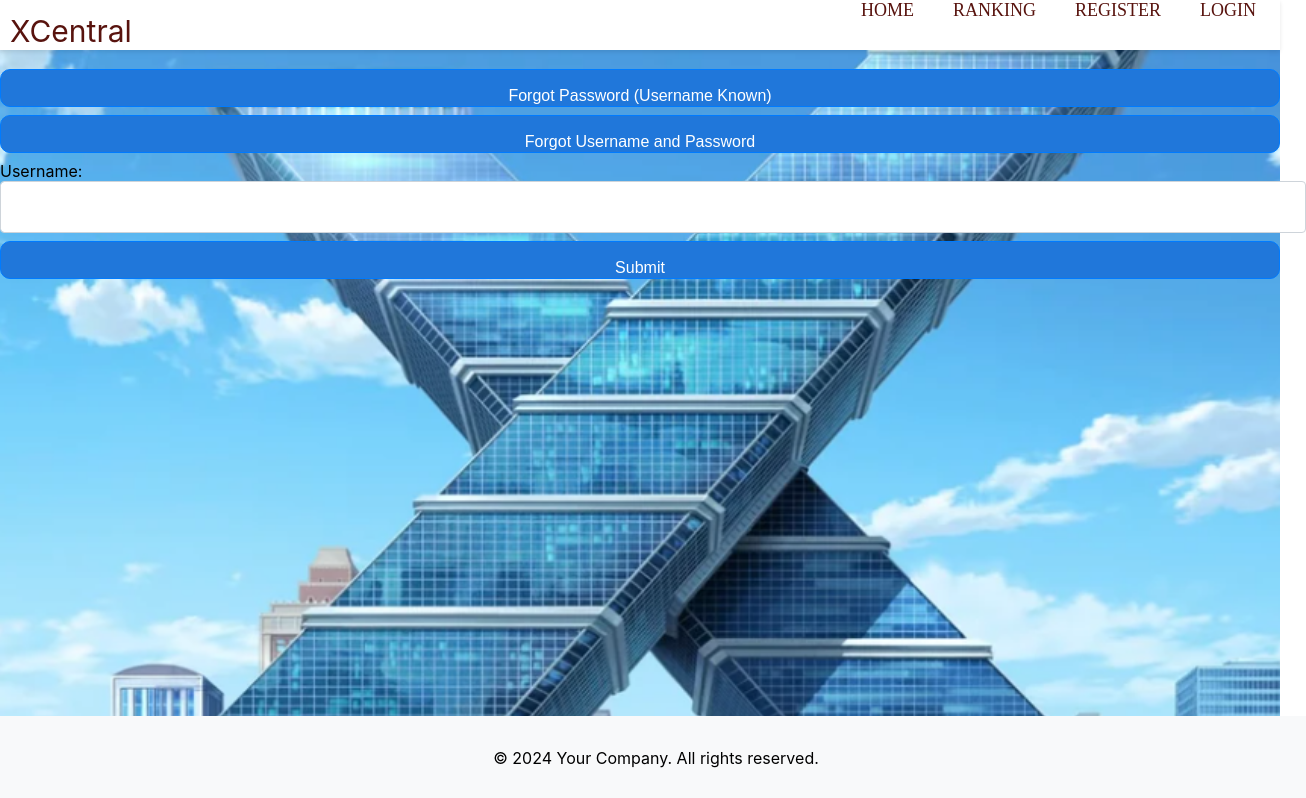
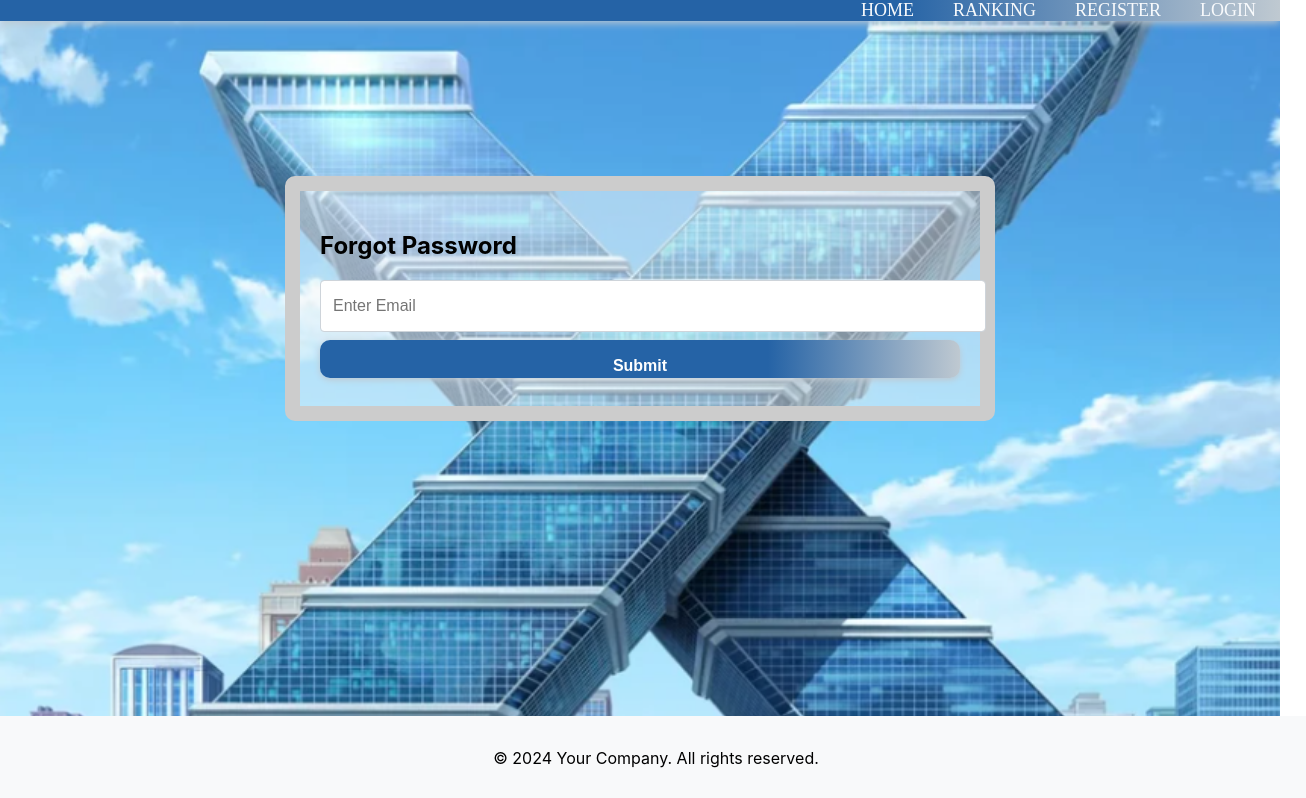
Before and after one commit to RoyZone96/xcentralfront, a React (Create React App) app: page /forgotAccount in a window 1280 px wide. Shown: the top 798 px of the page, 1306 px wide, since content can reach past the window. Built offline with nearby package versions, Linux system fonts and the light colour scheme.

Commit message:
Fixed up the color scheme and made changes to connection for the otp

```diff
--- a/src/App.css
+++ b/src/App.css
@@ -1,21 +1,15 @@
-/* This will apply to all scrollable elements */
+/* Scrollbar */
 ::-webkit-scrollbar {
   width: 10px;
 }
-
-/* Track */
 ::-webkit-scrollbar-track {
-  background: rgba(0, 0, 0, 0.1); /* This is your faded background color */
+  background: #e0e6eb; /* metallic silver */
 }
-
-/* Handle */
 ::-webkit-scrollbar-thumb {
-  background: rgba(0, 0, 0, 0.5);
+  background: linear-gradient(135deg, #2563a6 60%, #bfc9d1 100%);
 }
-
-/* Handle on hover */
 ::-webkit-scrollbar-thumb:hover {
-  background: rgba(0, 0, 0, 0.7);
+  background: linear-gradient(135deg, #1e3a5c 60%, #e0e6eb 100%);
 }
 
 .general-app {
@@ -30,22 +24,20 @@
   background-size: cover;
 }
 
-
+.content-body {
+  padding-top: 100px;    /* space for TopNav */
+  padding-bottom: 70px; /* space for footer, adjust as needed */
+  min-height: calc(100vh - 150px); /* ensures content fills the screen */
+}
 
 .intro {
   font-family: "SquareCaps";
-  color: rgb(88, 19, 14);
+  color: #2563a6; /* Deep blue */
   font-size: 55px;
+  text-shadow: 1px 1px 8px #bfc9d1;
 }
 
-.navigation {
-  width: 100%;
-  background-color: rgb(32, 119, 218);
-  z-index: 1;
-  top: 0;
-  left: 0;
-  display: block;
-}
+
 
 .container {
   width: 100%;
@@ -66,65 +58,76 @@
 
 
 
+/* Dropdown Menu */
+.dropdown-menu {
+  background: linear-gradient(120deg, #2563a6 80%, #bfc9d1 100%);
+  box-shadow: 0 8px 16px #bfc9d1;
+}
+
+/* Menu (legacy, if used elsewhere) */
 .menu {
   list-style-type: none;
   margin: 0;
   padding: 0;
   overflow: hidden;
-  background-color: grey;
+  background-color: #bfc9d1;
 }
-
 .menu-item {
   float: left;
   text-align: center;
   padding: 16px;
   text-decoration: none;
   font-family: "Blkchcry";
-  color: rgb(88, 19, 14);
+  color: #2563a6;
+}
+.menu-item:hover {
+  color: #2563a6;
+  background: #e0e6eb;
 }
 
-.menu-item:hover {
-  color: wheat;
+/* Combo Form */
+.combo-form {
+  width: 50%;
+  padding: 20px;
+  margin: 20px auto;
+  text-align: center;
+  border-radius: 10px;
+  background: linear-gradient(120deg, #2563a6 80%, #bfc9d1 100%);
+  color: #f8fafc;
+  box-shadow: 0 2px 8px #bfc9d1;
 }
 
-.combo-form{
-  width: 50%;
-  padding: 20px;
-  margin: 20px;
-  margin-left: auto;
-  margin-right: auto;
-  text-align: center;
-  border-radius: 10px;
-  background-color: rgb(32, 119, 218);
-  color: white;
-}
-
+/* Select Inputs */
 select {
-
   padding: 16px 20px;
   margin: 8px 0;
   display: inline-block;
-  border: 1px solid #ccc;
+  border: 1px solid #bfc9d1;
   border-radius: 4px;
   box-sizing: border-box;
+  background: #f8fafc;
+  color: #2563a6;
 }
 
+/* Buttons */
 button {
-  background-color: rgb(32, 119, 218);
-  color: white;
+  background: linear-gradient(90deg, #2563a6 70%, #bfc9d1 100%);
+  color: #fff;
   padding: 14px 20px;
   margin: 8px 0;
   cursor: pointer;
   border-radius: 10px;
+  border: none;
+  font-weight: bold;
+  box-shadow: 0 2px 6px #bfc9d1;
+  transition: background 0.2s, color 0.2s;
+}
+button:hover {
+  background: linear-gradient(90deg, #1e3a5c 70%, #e0e6eb 100%);
+  color: #2563a6;
 }
 
-/*
-.landing-image{
-  height: 300px;
-  width:300px;
-  float: left;
-  margin-left: 10px;
-} */
+
 
 .forward {
   overflow: auto;
--- a/src/App.js
+++ b/src/App.js
@@ -2,7 +2,7 @@ import React from "react";
 import { BrowserRouter, Routes, Route } from "react-router-dom";
 import Landing from "./routes/Landing/Landing";
 import Registration from "./routes/Registration/Registration";
-import CreateCombo from "./routes/CreateCombo";
+import CreateCombo from "./components/CreateCombo";
 import RankingPage from "./routes/RankingPage/RankingPage";
 import Login from "./routes/Login/Login";
 import MyPage from "./routes/MyPage/MyPage";
@@ -11,6 +11,9 @@ import Footer from "./components/Footer/Footer";
 import UpdatePassword from "./routes/UpdatePassword/UpdatePassword";
 import UpdateEmail from "./routes/UpdateEmail/UpdateEmail";
 import ForgotAccount from "./routes/ForgotAccount/ForgotAccount";
+import OtpEntry from "./routes/OtpEntry/OtpEntry";
+import NewPassword from "./routes/NewPassword/NewPassword";
+
 import "./App.css";
 
 function App() {
@@ -19,6 +22,7 @@ function App() {
       <div className="general-app">
         <BrowserRouter>
           <TopNav />
+          <div className="content-body">
           <Routes>
             <Route exact path="/" Component={Landing} />
             <Route exact path="/login" Component={Login} />
@@ -29,7 +33,11 @@ function App() {
             <Route exact path="/updatePassword" Component={UpdatePassword} />
             <Route exact path="/updateEmail" Component={UpdateEmail} />
             <Route exact path="/forgotAccount" Component={ForgotAccount} />
+            <Route exact path="/otpEntry" Component={OtpEntry} />
+            <Route exact path="/newPassword" Component={NewPassword} />
+
           </Routes>
+          </div>
           <Footer />
         </BrowserRouter>
       </div>
--- a/src/routes/CreateCombo.js
+++ b/src/components/CreateCombo.js
@@ -1,9 +1,9 @@
 import React, { useState, useEffect } from "react";
 import axios from "axios";
 import {jwtDecode} from "jwt-decode";
-import BitSelect from "../components/BitSelect";
-import BladeSelect from "../components/BladeSelect";
-import RatchetSelect from "../components/RatchetSelect";
+import BitSelect from "./BitSelect";
+import BladeSelect from "./BladeSelect";
+import RatchetSelect from "./RatchetSelect";
 
 export default function CreateCombo() {
     const [bit, setBit] = useState("");
--- a/src/components/TopNav/TopNav.css
+++ b/src/components/TopNav/TopNav.css
@@ -1,19 +1,18 @@
+.navigation,
 .navbar {
-  background-color: rgb(255, 255, 255);
-  color: rgb(88, 19, 14);
-  height: 50px;
   width: 100%;
-  position: fixed;
+  background: linear-gradient(90deg, #2563a6 70%, #bfc9d1 100%);
+  color: #f8fafc;
+  z-index: 1;
   top: 0;
-  z-index: 1000;
-  box-shadow: 0 2px 4px rgba(0, 0, 0, 0.1);
+  left: 0;
+  display: block;
+  box-shadow: 0 2px 8px #bfc9d1;
 }
 
 .logo {
   float: left;
   font-size: 30px;
-  margin-left: 10px;
-  margin-top: 13px;
 }
 
 .clearfix::after {
@@ -27,18 +26,25 @@
 }
 
 .nav-option {
-  width: auto;
-  margin-top: 15px;
   font-size: 18px;
   margin: 15px;
   text-decoration: none;
   font-family: "Blkchcry";
+  color: #f8fafc;
   text-align: right;
-  color: rgb(88, 19, 14);
+  transition: color 0.2s;
 }
 
 .nav-option:hover {
-  color: wheat;
+  color: #bfc9d1;
+}
+
+.logo-img{
+
+ width: 110px;      /* Increase width */
+  height: 150px;     /* Increase height */
+  vertical-align: middle;
+  object-fit: contain;
 }
 
 
--- a/src/components/TopNav/TopNav.js
+++ b/src/components/TopNav/TopNav.js
@@ -3,6 +3,7 @@ import { NavLink } from 'react-router-dom';
 import { Navbar, Nav } from 'react-bootstrap';
 import LogoutButton from '../Logout';
 import './TopNav.css';
+import logo from '../../images/logo.png';
 
 const TopNav = () => {
   const [menuOpen, setMenuOpen] = useState(false);
@@ -19,7 +20,7 @@ const TopNav = () => {
 
   return (
     <Navbar className="clearfix">
-      <div className="logo">XCentral</div>
+      <div className="logo"></div>
       <div className="hamburger" onClick={toggleMenu}>
         &#9776;
       </div>
--- a/src/routes/ForgotAccount/ForgotAccount.js
+++ b/src/routes/ForgotAccount/ForgotAccount.js
@@ -1,70 +1,40 @@
 import React, { useState } from "react";
+import axios from "axios";
+import "./ForgotAccount.css";
 
 const ForgotAccount = () => {
-  const [activeTab, setActiveTab] = useState("username");
-  const [username, setUsername] = useState("");
   const [email, setEmail] = useState("");
   const [message, setMessage] = useState("");
 
-  const handleUsernameSubmit = (e) => {
+  const handleEmailSubmit = async (e) => {
     e.preventDefault();
-    // Add logic to handle forgot username/password
-    setMessage(
-      "If an account with that email exists, you will receive an email with further instructions."
-    );
-  };
-
-  const handleEmailSubmit = (e) => {
-    e.preventDefault();
-    // Add logic to handle forgot username/password
-    setMessage(
-      "If an account with that email exists, you will receive an email with further instructions."
-    );
+    try {
+      const response = await axios.post(`http://localhost:8080/forgotPassword/verifyEmail/${ email }`);
+      setMessage(response.data);
+    } catch (error) {
+      setMessage("Error resetting password");
+    }
   };
 
   return (
     <div className="forgot-account">
-    <h2>Forgot Username or Password</h2>
-    <div className="tabs">
-      <button onClick={() => setActiveTab('username')} className={activeTab === 'username' ? 'active' : ''}>
-        Forgot Password (Username Known)
-      </button>
-      <button onClick={() => setActiveTab('email')} className={activeTab === 'email' ? 'active' : ''}>
-        Forgot Username and Password
-      </button>
-    </div>
-    {activeTab === 'username' && (
-      <form onSubmit={handleUsernameSubmit}>
+
+      <form className="form-container" onSubmit={handleEmailSubmit}>
+        <h2>Forgot Password</h2>
         <div>
-          <label htmlFor="username">Username:</label>
           <input
-            type="text"
-            id="username"
-            value={username}
-            onChange={(e) => setUsername(e.target.value)}
+            type="email"
+            id="email"
+            value={email}
+            onChange={(e) => setEmail(e.target.value)}
+            placeholder="Enter Email"
             required
           />
         </div>
         <button type="submit">Submit</button>
       </form>
-    )}
-    {activeTab === 'email' && (
-      <form onSubmit={handleEmailSubmit}>
-        <div>
-          <label htmlFor="email">Email:</label>
-          <input
-            type="email"
-            id="email"
-            value={email}
-            onChange={(e) => setEmail(e.target.value)}
-            required
-          />
-        </div>
-        <button type="submit">Submit</button>
-      </form>
-    )}
-    {message && <p>{message}</p>}
-  </div>
+      {message && <p>{message}</p>}
+    </div>
   );
 };
 
--- a/src/routes/Login/Login.css
+++ b/src/routes/Login/Login.css
@@ -9,6 +9,12 @@
   margin-top: 55px;
   border-radius: 10px;
   background-color: rgba(249, 249, 249, 0.5); /* 50% opacity */
+}
+
+.links{
+  margin-left: auto;
+  margin-right: auto;
+  text-align: center;
 }
 
 /* Styles for tablets (768px to 1024px) */
--- a/src/routes/Login/Login.js
+++ b/src/routes/Login/Login.js
@@ -1,37 +1,40 @@
-import { useState } from 'react';
+import { useState } from "react";
 import "./Login.css";
-import axios from 'axios';
-import { useNavigate } from 'react-router';
-import { Link } from 'react-router-dom';
+import axios from "axios";
+import { useNavigate } from "react-router";
+import { Link } from "react-router-dom";
 
 export default function Login() {
-    const [username, setUsername] = useState('');
-    const [password, setPassword] = useState('');
+  const [username, setUsername] = useState("");
+  const [password, setPassword] = useState("");
   const navigate = useNavigate();
 
   const onInputChange = (e, setter) => {
     setter(e.target.value);
-    }
+  };
 
   const onLogin = async (e) => {
     e.preventDefault();
     try {
       const user = { username, password };
-            const response = await axios.post("http://localhost:8080/users/authenticate", user);
+      const response = await axios.post(
+        "http://localhost:8080/users/authenticate",
+        user
+      );
       const token = response.data;
-            localStorage.setItem('token', token);
+      localStorage.setItem("token", token);
       console.log(token);
-            alert('Login successful');
-            navigate('/myPage');
+      alert("Login successful");
+      navigate("/myPage");
       window.location.reload();
     } catch (error) {
-            console.error('Error during login:', error);
-            alert('Login failed, username or password is incorrect');
+      console.error("Error during login:", error);
+      alert("Login failed, username or password is incorrect");
     }
   };
 
   return (
-        <div className='container'>
+    <section className="container">
       <form className="form-container" onSubmit={onLogin}>
         <h1>Login</h1>
         <div>
@@ -55,9 +58,13 @@ export default function Login() {
           />
         </div>
         <button type="submit">Login</button>
-                <Link to="/register">Register</Link>
-                <Link to="/forgotAccount">Forgot password?</Link>
+        <div className="links">
+            <span>
+            <Link to="/registration">Register</Link> | <Link to="/forgotAccount">Forgot password?</Link>
+            </span>
+
+        </div>
       </form>
-        </div>
+    </section>
   );
 }
--- /dev/null
+++ b/src/routes/NewPassword/NewPassword.js
@@ -0,0 +1,63 @@
+import React from "react";
+import { useState } from "react";
+import { useNavigate } from "react-router-dom";
+import axios from "axios";
+
+export default function NewPassword() {
+  const [password, setPassword] = useState("");
+  const [confirmPassword, setConfirmPassword] = useState("");
+  const navigate = useNavigate();
+
+  const handleNewPassword = async (event) => {
+    event.preventDefault();
+    try {
+      const headers = {
+        "Content-Type": "application/json",
+      };
+
+      const payload = {
+        password: password,
+        confirmPassword: confirmPassword,
+      };
+
+      console.log("Sending request to update password:", payload);
+      const response = await axios.put(
+        `http://localhost:8080/forgotPassword/resetPassword`,
+        payload,
+        { headers }
+      );
+
+      if (response.status === 200) {
+        alert("Password updated successfully");
+        navigate("/login");
+      } else {
+        throw new Error("Failed to update password");
+      }
+    } catch (error) {
+      console.error("Error during password update:", error);
+      alert("Password update failed");
+    }
+  };
+  return (
+    <section className="container">
+      <h1>NewPassword</h1>
+      <form className="form-container" onSubmit={handleNewPassword}>
+        <input
+          type="password"
+          value={password}
+          placeholder="New Password"
+          onChange={(event) => setPassword(event.target.value)}
+        />
+
+        <input
+          type="password"
+          value={confirmPassword}
+          placeholder="Confirm Password"
+          onChange={(event) => setConfirmPassword(event.target.value)}
+        />
+
+        <button type="submit">Submit</button>
+      </form>
+    </section>
+  );
+}
--- /dev/null
+++ b/src/routes/OtpEntry/OtpEntry.js
@@ -0,0 +1,50 @@
+import React from "react";
+import { useState } from "react";
+import { useNavigate } from "react-router-dom";
+import axios from "axios";
+
+export default function OtpEntry() {
+  const [otp, setOtp] = useState("");
+  const navigate = useNavigate();
+
+  const handleOtpEntry = async (event) => {
+    event.preventDefault();
+    try {
+      const headers = {
+        "Content-Type": "application/json",
+      };
+
+      console.log("Sending request to verify OTP:", { otp });
+      const response = await axios.post(
+        `http://localhost:8080/forgotPassword/verifyOTP`,
+        { otp },
+        { headers }
+      );
+
+      if (response.status === 200) {
+        alert("OTP entered successfully");
+        navigate("/newPassword");
+      } else {
+        throw new Error("Failed to enter OTP");
+      }
+    } catch (error) {
+      console.error("Error during OTP entry:", error);
+      alert("OTP entry failed");
+    }
+  };
+
+  return (
+    <section className="container">
+      <h1>OtpEntry</h1>
+      <form className="form-container" onSubmit={handleOtpEntry}>
+        <input
+          type="text"
+          value={otp}
+          placeholder="Enter OTP"
+          onChange={(event) => setOtp(event.target.value)}
+        />
+        <button type="submit">Submit</button>
+      </form>
+    </section>
+  );
+}
```
Also changed, not shown: src/images/logo.png (added), src/routes/NewPassword/NewPassword.css (added), src/routes/OtpEntry/OtpEntry.css (added). Lines whose indentation alone changed are shown as unchanged.
